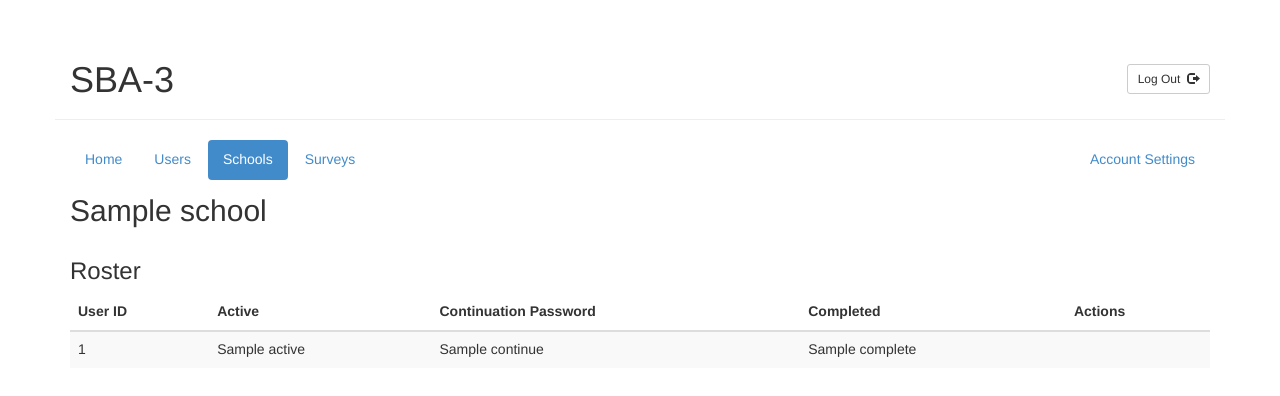
After one commit to idl/SBA3, a Django app: template sba3/admin_custom/templates/admin_custom/roster.html in a window 1280 px wide. The commit adds this page. Shown: the top 396 px of the page. Run offline with Django 3.2, Linux system fonts and the light colour scheme; tables that the repository leaves empty hold one stand-in row (values such as "Sample post"); the template is opened without the code that fills it: values that come from a table or form of the project are taken from there, most other values are stand-ins (such as "Sample title", 1, 10 or a date in 2020); parts of the project's set-up code (start-up, migrations or seed data) failed here and were passed over; some libraries are stand-ins or nearby versions.

Commit message:
added manage roster page to schools interface

```diff
--- a/sba3/admin_custom/templates/admin_custom/admin.html
+++ b/sba3/admin_custom/templates/admin_custom/admin.html
@@ -216,7 +216,7 @@
 					<h3 class="modal-title">Are you sure you want to delete this School?<small></small></h3>
 				</div>
 				<div class="modal-body">
-					<b>Once a School is deleted, you cannot recover it.</b>
+					<b>Once a School is deleted, all surveys taken by this school will also be deleted.</b>
 				</div>
 				<div class="modal-footer">
 					<form action="" method="post">
--- /dev/null
+++ b/sba3/admin_custom/templates/admin_custom/roster.html
@@ -0,0 +1,73 @@
+{% extends "admin_custom/admin_custom_base.html" %}
+
+{% block header %}
+  <header>
+    <div class="container">
+      <div class="row page-header">
+        <div class="col-xs-6">
+          <h1>SBA-3</h1>
+        </div>
+        <div class="col-xs-6 text-right">
+          <a href="{% url 'logout_view' %}" class="btn btn-default btn-sm logout">Log Out&nbsp;&nbsp;<span class="glyphicon glyphicon-log-out"></span></a>
+        </div>
+      </div>
+    </div>
+  </header>
+{% endblock %}
+
+{% block admin_page %}
+  <section class="container admin-page">
+    <div class="row">
+      <div class="col-xs-12 admin-nav">
+        <ul class="nav nav-pills" role="tablist">
+          <li><a href="{% url 'admin' %}#home">Home</a></li>
+          <li><a href="{% url 'admin' %}#users">Users</a></li>
+          <li class='active'><a href="{% url 'admin' %}#registerschools">Schools</a></li>
+          <li><a href="{% url 'admin' %}#surveys">Surveys</a></li>
+          <li class="pull-right"><a href="{% url 'admin' %}#settings">Account Settings</a></li>
+        </ul>
+      </div>
+    </div>
+    <div class="row">
+      <div class="col-xs-12 tab-content">
+        <div class='row'>
+          <div class='col-xs-12'>
+            <h2>{{ school.name }}</h2>
+          </div>
+        </div>
+        <div class='row'>
+          <div class='col-xs-12'>
+          </div>
+        </div>
+        <div class='row'>
+          <div class='col-xs-12'>
+            <h3>Roster</h3>
+            <table class="table table-striped users-table global-admins">
+              <thead>
+                <tr>
+                  <th>User ID</th>
+                  <th>Active</th>
+                  <th>Continuation Password</th>
+                  <th>Completed</th>
+                  <th>Actions</th>
+                </tr>
+              </thead>
+              <tbody>
+              {% for uid, info in roster_list.items %}
+                <tr>
+                  <td>{{ uid }}</td>
+                  <td>{{ info.active }}</td>
+                  <td>{{ info.continue }}</td>
+                  <td>{{ info.complete }}</td>
+                  <td></td>
+                </tr>
+              {% endfor %}
+              </tbody>
+            </table>
+          </div>
+        </div>
+      </div>
+    </div>
+  </section>
+
+{% endblock %}
--- a/sba3/admin_custom/templates/admin_custom/schools.html
+++ b/sba3/admin_custom/templates/admin_custom/schools.html
@@ -44,13 +44,13 @@
       <tbody>
         {% for school in school_list %}
           <tr data-school-id='{{ school.id }}'>
-            <td class='school_name'>{{ school.name }}</td>
+            <td>{{ school.name }}</td>
             <td>{{ school.location }}</td>
             <td>{{ school.survey_title }}</td>
-            <td></td>
+            <td><a href='{% url "manage_roster" school.id %}' class='btn btn-default'>Manage</a></td>
             <td class="actions">
               <a href="#" ><span class="glyphicon glyphicon-pencil"></span></a>
-              <a href="#" data-toggle="modal" data-target="#deleteSchoolModel" class="deleteSchool"><span class="glyphicon glyphicon-remove"></span></a>
+              <a href="#" data-toggle="modal" data-target="#deleteSchoolModel" class="deleteSchool" data-school-id='{{ school.id }}' data-school-name='{{ school.name }}'><span class="glyphicon glyphicon-remove"></span></a>
             </td>
           </tr>
         {% endfor %}
--- a/sba3/admin_custom/urls.py
+++ b/sba3/admin_custom/urls.py
@@ -9,5 +9,7 @@ urlpatterns = patterns('admin_custom.views',
     url(r'^/deleteadmin/(?P<admin_id>[0-9]{1,3})$', 'delete_admin', name='delete_admin'),
     url(r'^/createschool$', 'create_school', name='create_school'),
     url(r'^/k$', 'admin', name='admin'),
-
+    url(r'^/(?P<school_id>[0-9]+)/roster$', 'manage_roster', name='manage_roster'),
+    url(r'^/(?P<school_id>[0-9]+)/rosterupdate$', 'update_roster', name='update_roster'),
+    url(r'^/(?P<school_id>[0-9]+)/rosterremove$', 'remove_roster', name='remove_roster'),
 )
--- a/sba3/sba3/static/js/main.js
+++ b/sba3/sba3/static/js/main.js
@@ -83,10 +83,9 @@
 	});
 	$('.deleteSchool').click(function() {
 		var school_row, school_id;
-		school_row = $(this).parent().parent();
-		school_id = school_row.attr('data-school-id');
+		school_id = $(this).attr('data-school-id');
 		console.log(school_id);
 		$('.deleteSchool form').attr('action', '/admin/deleteschool/'+school_id);
-		$('.modal .modal-title small').html(school_row.find('school_name').html());
+		$('.modal .modal-title small').html($(this).attr('data-school-name'));
 	});
 })(jQuery);
```
Also changed, not shown: sba3/admin_custom/views.py (+68 -1 lines).
